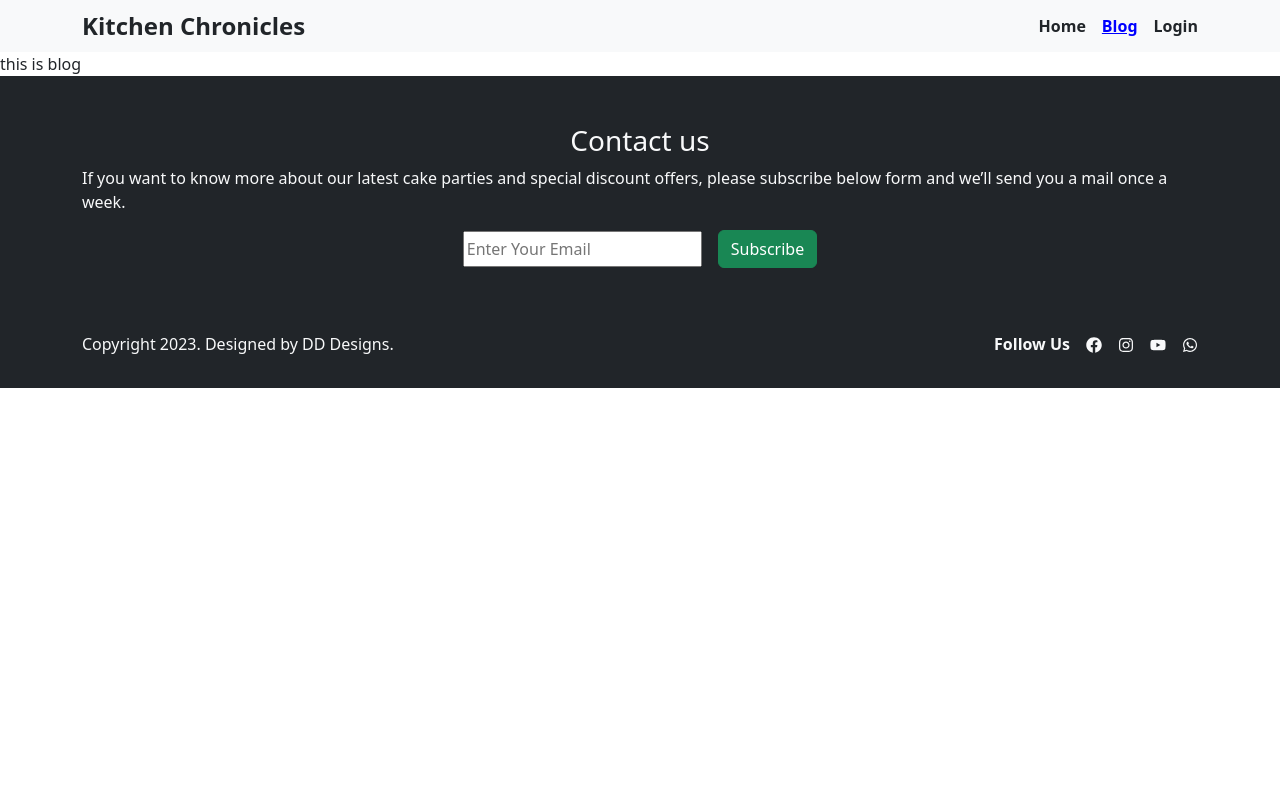
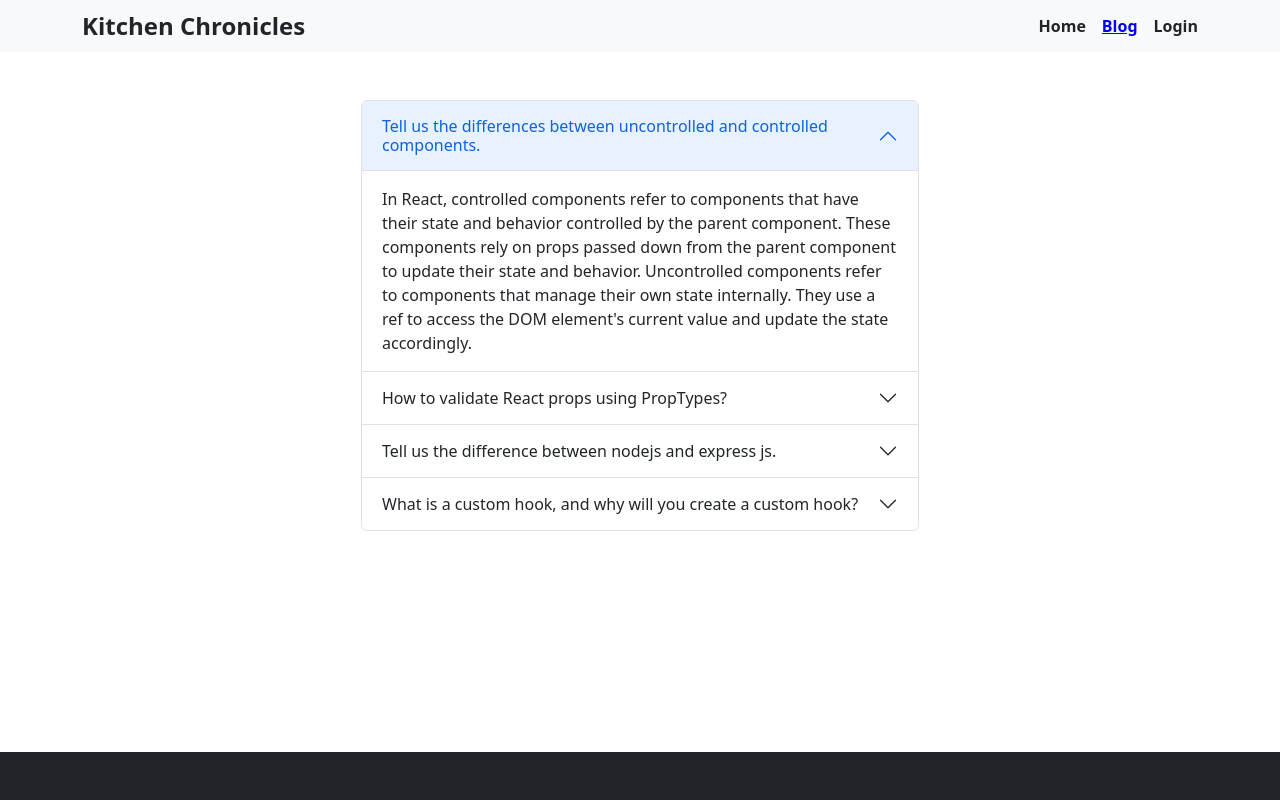
Before and after one commit to dipto3478/KitchenChronicles_client, a React (Vite) app: page /blog in a window 1280 px wide. Shown: the top 800 px of the page. Built offline with nearby package versions, Linux system fonts and the light colour scheme; no server answers.

Commit message:
blog section done

```diff
--- a/package.json
+++ b/package.json
@@ -21,6 +21,7 @@
     "react-fast-marquee": "^1.5.2",
     "react-icons": "^4.8.0",
     "react-id-generator": "^3.0.2",
+    "react-lazy-load-image-component": "^1.5.6",
     "react-router-dom": "^6.11.0",
     "react-toastify": "^9.1.2",
     "sort-by": "^1.2.0",
--- a/src/components/Blog/Blog.jsx
+++ b/src/components/Blog/Blog.jsx
@@ -1,7 +1,68 @@
 import React from "react";
+import { Accordion } from "react-bootstrap";
 
 const Blog = () => {
-  return <div>this is blog</div>;
+  return (
+    <section
+      style={{ height: "calc(100vh - 100px)" }}
+      className="container d-flex justify-content-center "
+    >
+      <article className="w-50 my-5">
+        <Accordion defaultActiveKey="0">
+          <Accordion.Item eventKey="0">
+            <Accordion.Header>
+              Tell us the differences between uncontrolled and controlled
+              components.
+            </Accordion.Header>
+            <Accordion.Body>
+              In React, controlled components refer to components that have
+              their state and behavior controlled by the parent component. These
+              components rely on props passed down from the parent component to
+              update their state and behavior. Uncontrolled components refer to
+              components that manage their own state internally. They use a ref
+              to access the DOM element's current value and update the state
+              accordingly.
+            </Accordion.Body>
+          </Accordion.Item>
+          <Accordion.Item eventKey="1">
+            <Accordion.Header>
+              How to validate React props using PropTypes?
+            </Accordion.Header>
+            <Accordion.Body>
+              React provides a PropTypes library to validate the props passed to
+              a component. PropTypes is a runtime type checking library that
+              ensures that the props received by a component conform to the
+              expected data type and shape.
+            </Accordion.Body>
+          </Accordion.Item>
+          <Accordion.Item eventKey="2">
+            <Accordion.Header>
+              Tell us the difference between nodejs and express js.
+            </Accordion.Header>
+            <Accordion.Body>
+              Node.js is a platform for building the i/o applications which are
+              server-side event-driven and made using JavaScript. Express.js is
+              a framework based on Node.js which is used for building
+              web-application using approaches and principles of Node.js
+              event-driven architecture.
+            </Accordion.Body>
+          </Accordion.Item>
+          <Accordion.Item eventKey="3">
+            <Accordion.Header>
+              What is a custom hook, and why will you create a custom hook?
+            </Accordion.Header>
+            <Accordion.Body>
+              Custom React JS hooks offer reusability as when a custom hook is
+              created, it can be reused easily, which makes the code cleaner and
+              reduces the time to write the code. It also enhances the rendering
+              speed of the code as a custom hook does not need to be rendered
+              again and again while rendering the whole code.
+            </Accordion.Body>
+          </Accordion.Item>
+        </Accordion>
+      </article>
+    </section>
+  );
 };
 
 export default Blog;
--- a/src/components/PrivateRouter/PrivateRouter.jsx
+++ b/src/components/PrivateRouter/PrivateRouter.jsx
@@ -1,6 +1,7 @@
 import React, { useContext } from "react";
 import { AuthContext } from "../AuthProvider/AuthProvider";
 import { Navigate, useLocation } from "react-router-dom";
+import { Spinner } from "react-bootstrap";
 
 const PrivateRouter = ({ children }) => {
   const { user, loading } = useContext(AuthContext);
@@ -11,7 +12,12 @@ const PrivateRouter = ({ children }) => {
         style={{ height: "calc(100vh - 62px)" }}
         className="d-flex align-items-center justify-content-center"
       >
-        <h1 className="fw-bolder display-6">Loading.......🔃🔃🔃</h1>
+        <Spinner animation="border" variant="primary" />
+        <Spinner animation="border" variant="secondary" />
+        <Spinner animation="border" variant="success" />
+        <Spinner animation="border" variant="danger" />
+        <Spinner animation="border" variant="warning" />
+        <Spinner animation="border" variant="info" />
       </div>
     );
   }
--- a/src/components/Register/Register.jsx
+++ b/src/components/Register/Register.jsx
@@ -17,8 +17,8 @@ const Register = () => {
     const email = form.email.value;
     const password = form.password.value;
     console.log(name, photo, email, password);
-    if (!/^(?=.*[A-Za-z])(?=.*\d)[A-Za-z\d]{8,}$/.test(password)) {
-      setError("Minimum eight characters, at least one letter and one number:");
+    if (!/^(?=.*[A-Za-z])(?=.*\d)[A-Za-z\d]{6,}$/.test(password)) {
+      setError("Minimum six characters, at least one letter and one number:");
       return;
     } else if ((name, photo, email, password)) {
       createUser(email, password)
```
Also changed, not shown: 1 other file (tests, documents, lock files or other folders).
